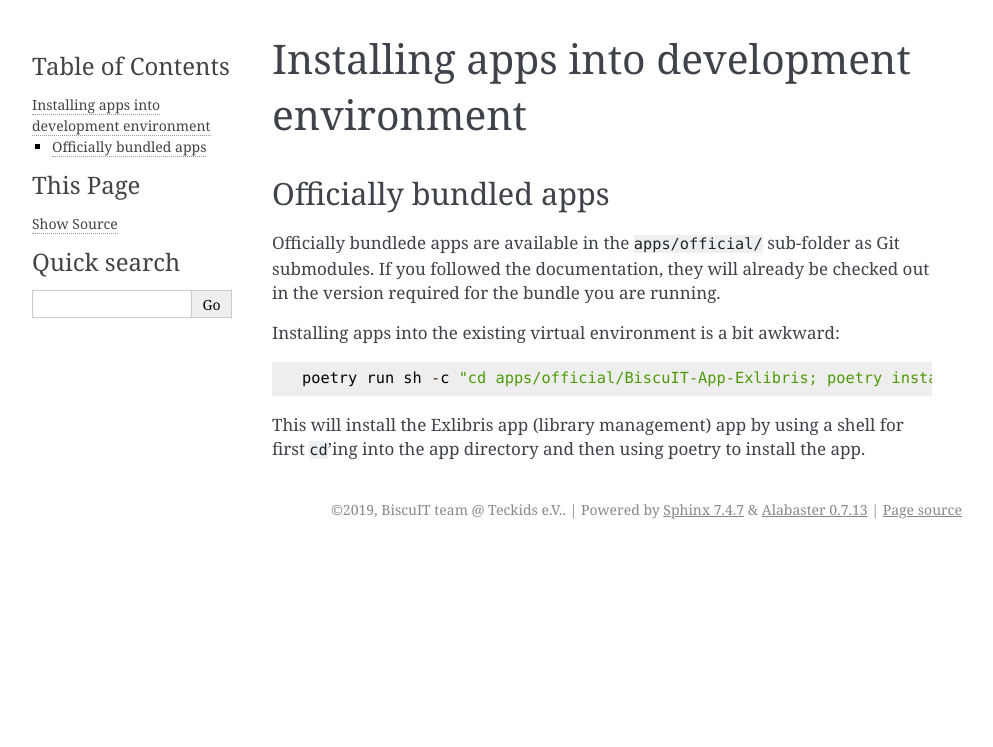
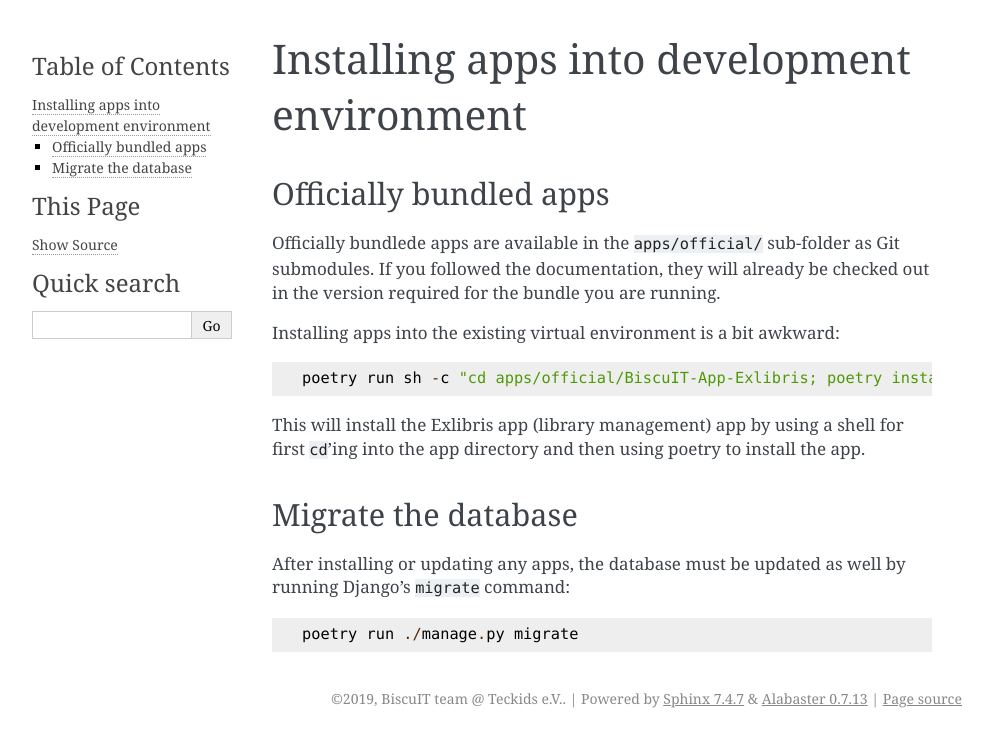
Before and after one commit to deepanshumehtaa/AlekSIS-Core, a Sphinx documentation site: the page built from docs/dev/02_install_apps.rst, in a window 1280 px wide. Shown: the top 747 px of the page, without its empty margins (148-1141 px from the left). Built offline with Sphinx 7.4.7, drawn with Linux system fonts in a browser that asks for light colours.

Commit message:
Document migrating the database.

```diff
--- a/docs/dev/02_install_apps.rst
+++ b/docs/dev/02_install_apps.rst
@@ -16,3 +16,12 @@ Installing apps into the existing virtual environment is a bit awkward::
 This will install the Exlibris app (library management) app by using a
 shell for first ``cd``'ing into the app directory and then using
 poetry to install the app.
+
+
+Migrate the database
+--------------------
+
+After installing or updating any apps, the database must be updated as
+well by running Django's ``migrate`` command::
+
+  poetry run ./manage.py migrate
```
